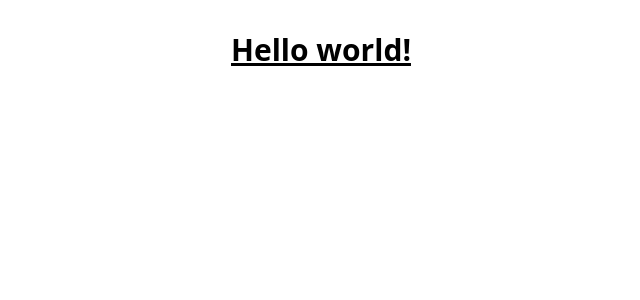
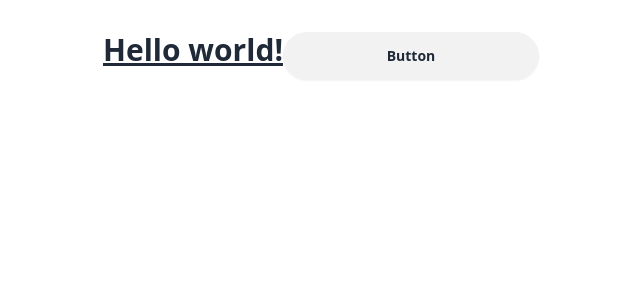
Before and after one commit to therapies-love-kids/modulo-avaliacao, a React (Vite) app: page / in a window 1280 px wide. Shown: the top 300 px of the page, without its empty margins (319-959 px from the left). Built offline with nearby package versions, Linux system fonts and the light colour scheme.

Commit message:
ADD: Instalação do DaisyUI

```diff
--- a/package.json
+++ b/package.json
@@ -19,6 +19,7 @@
     "@types/react-dom": "^18.3.5",
     "@vitejs/plugin-react-swc": "^3.5.0",
     "autoprefixer": "^10.4.20",
+    "daisyui": "^4.12.23",
     "eslint": "^9.17.0",
     "eslint-plugin-react-hooks": "^5.0.0",
     "eslint-plugin-react-refresh": "^0.4.16",
--- a/src/App.tsx
+++ b/src/App.tsx
@@ -7,9 +7,12 @@ function App() {
   const [count, setCount] = useState(0)
 
   return (
+    <div>
     <h1 className="text-3xl font-bold underline">
     Hello world!
+    <button className="btn w-64 rounded-full">Button</button>
   </h1>
+  </div>
   )
 }
 
--- a/tailwind.config.js
+++ b/tailwind.config.js
@@ -4,5 +4,5 @@ export default {
   theme: {
     extend: {},
   },
-  plugins: [],
+  plugins: [require('daisyui'),],
 };
```
Also changed, not shown: 1 other file (tests, documents, lock files or other folders).
